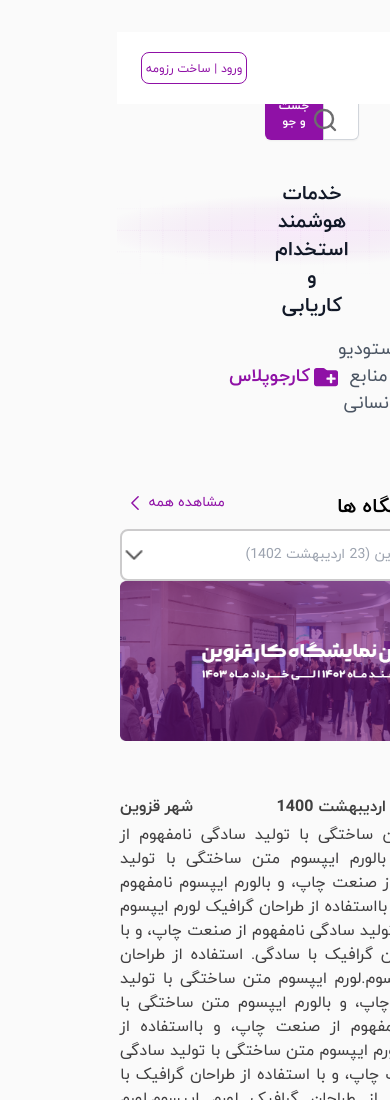
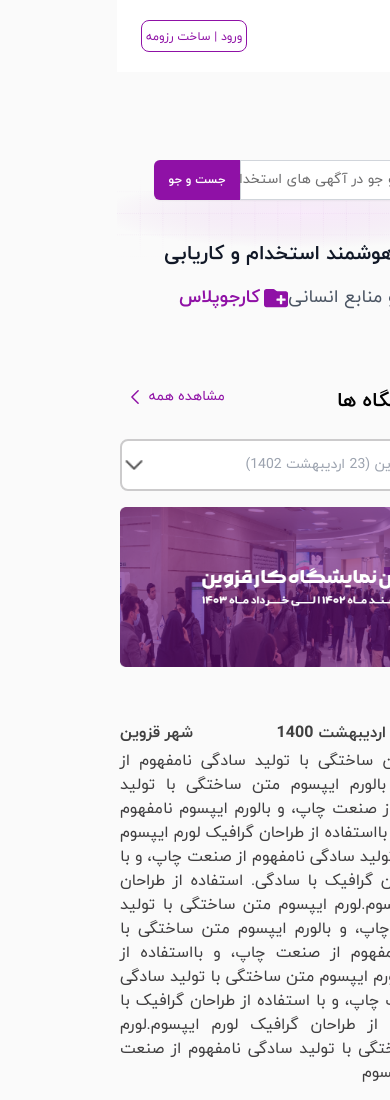
Before and after one commit to workolo-projects/primary-landing, a website: page src/index.html in a window 390 px wide. Shown: the top 1100 px of the page. Drawn offline with nearby package versions, Linux system fonts and the light colour scheme; some icons are missing.

Commit message:
fix-someresponsiv

```diff
--- a/src/index.html
+++ b/src/index.html
@@ -13,7 +13,7 @@
 
 <body>
   <!--nav-->
-  <nav class="bg-white lg:bg-[#FAFAFA] fixed w-full z-20" id="sticky-nav">
+  <nav class="bg-white lg:bg-[#FAFAFA] m-auto w-full z-20" id="sticky-nav">
     <div class="lg:flex items-center justify-between px-6 py-5 lg:py-4 lg:px-8">
       <div class="flex items-center">
         <div class="hidden lg:block">
@@ -21,19 +21,16 @@
             <img src="../img/kp.svg" alt="لوگو" />
           </a>
         </div>
-        <div class="items-center justify-between hidden w-full lg:flex lg:w-auto lg:order-1 lg:mr-16"
-          id="navbar-sticky">
+        <div class="items-center justify-between hidden w-full lg:flex lg:w-auto lg:order-1 lg:mr-16" id="navbar-sticky">
           <ul class="flex text-[#403F40] text-base space-x-1">
             <li class="px-6 py-3 ml-1">
-              <a href="https://jobs.karjoo.plus/qazvin" target="_blank" target="_blank"
-                class="block py-3 px-3 lg:p-0">نمایشگاه کار</a>
+              <a href="https://jobs.karjoo.plus/qazvin" target="_blank" target="_blank" class="block py-3 px-3 lg:p-0">نمایشگاه کار</a>
             </li>
             <li class="px-6 py-3">
               <a href="https://ats.karjoo.plus" target="_blank" class="block py-3 px-3  lg:p-0 ">داشبورد ATS</a>
             </li>
             <li class="px-6 py-3">
-              <a href="https://karjoo.plus/blog" target="_blank" class="block py-3 px-3  lg:p-0 ">اخبار و مقالات
-                استخدام</a>
+              <a href="https://karjoo.plus/blog" target="_blank" class="block py-3 px-3  lg:p-0 ">اخبار و مقالات استخدام</a>
             </li>
           </ul>
         </div>
@@ -43,14 +40,11 @@
           <span class="sr-only">منو</span>
           <svg width="24" height="24" viewBox="0 0 24 24" fill="none" xmlns="http://www.w3.org/2000/svg">
             <g id="heroicons-outline/bars-3">
-              <path id="Vector" d="M3.75 6.75H20.25M3.75 12H20.25M3.75 17.25H20.25" stroke="#262626" stroke-width="1.5"
-                stroke-linecap="round" stroke-linejoin="round" />
+              <path id="Vector" d="M3.75 6.75H20.25M3.75 12H20.25M3.75 17.25H20.25" stroke="#262626" stroke-width="1.5" stroke-linecap="round" stroke-linejoin="round" />
             </g>
           </svg>
         </button>
-        <button type="button"
-          class="hidden rounded-lg border border-solid border-[#8F11A6] text-center px-1 h-[32px] lg:px-8 lg:h-[48px]"
-          id="signIn">
+        <button type="button" class="hidden rounded-lg border border-solid border-[#8F11A6] text-center px-1 h-[32px] lg:px-8 lg:h-[48px]" id="signIn">
           <span class="text-xs lg:text-sm leading-5 text-[#8F11A6]"> ورود | ساخت رزومه </span>
         </button>
         <div class="hidden" id="logedIn">
@@ -59,12 +53,8 @@
             <svg width="24" height="24" viewBox="0 0 24 24" fill="none" xmlns="http://www.w3.org/2000/svg">
               <g id="heroicons-outline/user">
                 <g id="Vector">
-                  <path
-                    d="M15.7489 6C15.7489 8.07107 14.0699 9.75 11.9989 9.75C9.9278 9.75 8.24886 8.07107 8.24886 6C8.24886 3.92893 9.9278 2.25 11.9989 2.25C14.0699 2.25 15.7489 3.92893 15.7489 6Z"
-                    stroke="#262626" stroke-width="1.5" stroke-linecap="round" stroke-linejoin="round" />
-                  <path
-                    d="M4.5 20.1182C4.57031 16.0369 7.90074 12.75 11.9989 12.75C16.0971 12.75 19.4276 16.0371 19.4977 20.1185C17.2149 21.166 14.6753 21.75 11.9992 21.75C9.32286 21.75 6.78296 21.1659 4.5 20.1182Z"
-                    stroke="#262626" stroke-width="1.5" stroke-linecap="round" stroke-linejoin="round" />
+                  <path d="M15.7489 6C15.7489 8.07107 14.0699 9.75 11.9989 9.75C9.9278 9.75 8.24886 8.07107 8.24886 6C8.24886 3.92893 9.9278 2.25 11.9989 2.25C14.0699 2.25 15.7489 3.92893 15.7489 6Z" stroke="#262626" stroke-width="1.5" stroke-linecap="round" stroke-linejoin="round" />
+                  <path d="M4.5 20.1182C4.57031 16.0369 7.90074 12.75 11.9989 12.75C16.0971 12.75 19.4276 16.0371 19.4977 20.1185C17.2149 21.166 14.6753 21.75 11.9992 21.75C9.32286 21.75 6.78296 21.1659 4.5 20.1182Z" stroke="#262626" stroke-width="1.5" stroke-linecap="round" stroke-linejoin="round" />
                 </g>
               </g>
             </svg>
@@ -91,8 +81,8 @@
   <main>
     <!--banner-->
     <div style="background-image:url(./../img/Backround.svg)"
-      class="w-full gradient-background bg-contain bg-center  bg-no-repeat mt-8 mb-8 p-8 flex flex-col justify-center text-center items-center">
-      <div class="relative mt-6 sm:order-1 flex justify-center w-1/5 sm:w-3/5">
+      class="w-full gradient-background bg-contain bg-center bg-no-repeat mt-8 mb-8 p-8 flex flex-col justify-center text-center items-center">
+      <div class="relative mt-6 sm:order-1 flex justify-center w-auto sm:w-3/5">
         <div class="absolute bottom-2 right-2 sm:bottom-5 sm:right-4">
           <svg xmlns="http://www.w3.org/2000/svg" width="24" height="24" viewBox="0 0 20 20" fill="none">
             <path
@@ -103,13 +93,13 @@
           </svg>
         </div>
         <input type="text" name="search" id="search" autocomplete="organization"
-          class="sm:w-1/2 w-1/6 pr-9 grow rounded-r-md sm:max-w-screen-lg sm:rounded-md sm:ml-6 border-0 py-2.5 text-sm font-normal sm:pr-14 text-gray-900 shadow-sm ring-1 ring-inset ring-gray-300 placeholder:text-[#6D6D6E] focus:ring-2 focus:ring-inset focus:ring-indigo-600 sm:text-lg "
+          class="sm:w-1/2 w-2/6 pr-9 grow rounded-r-md sm:max-w-screen-lg sm:rounded-md sm:ml-6 border-0 py-2.5 text-sm font-normal sm:pr-14 text-gray-900 shadow-sm ring-1 ring-inset ring-gray-300 placeholder:text-[#6D6D6E] focus:ring-2 focus:ring-inset focus:ring-indigo-600 sm:text-lg "
           placeholder="جست و جو در آگهی های استخدام">
         <button type="submit" id="btnClick"
-          class="btn rounded-l-md p-2 sm:rounded-lg w-auto sm:py-4 sm:text-lg sm:px-14 bg-custom-purple px-3.5 py-2.5 text-xs font-semibold text-white shadow-sm hover:bg-custom-purple focus-visible:outline focus-visible:outline-2 focus-visible:outline-offset-2 focus-visible:outline-purple-500">جست
+          class="btn rounded-l-md p-2 sm:rounded-lg w-auto sm:py-4 sm:text-lg sm:px-18 bg-custom-purple px-3.5 py-2.5 text-xs font-semibold text-white shadow-sm hover:bg-custom-purple focus-visible:outline focus-visible:outline-2 focus-visible:outline-offset-2 focus-visible:outline-purple-500">جست
           و جو</button>
       </div>
-      <div class="mt-10 flex flex-col justify-center items-center sm:w-auto w-1/5 sm:space-x-5 sm:text-base">
+      <div class="mt-10 flex flex-col justify-center items-center sm:w-auto sm:space-x-5 sm:text-base">
         <span class="font-bold  text-gray-900 sm:text-4xl text-xl">خدمات هوشمند استخدام و کاریابی</span>
         <div class="mt-4 flex items-center justify-center space-x-1">
           <div class="text-gray-600 text-lg sm:text-xl font-medium leading-normal">استودیو منابع انسانی</div>
@@ -121,7 +111,7 @@
     <!--banner-->
 
     <!--calender-->
-    <div class="calender sm:grid sm:grid-cols-3 mb-6 ">
+    <div class="calender sm:grid sm:grid-cols-3 mb-6">
       <div class="hidden sm:col-span-1 sm:flex sm:place-items-center sm:flex-col">
         <div
           class="card mb-10 relative border-2 divide-solid border-[#E5E3E5] inline-block w-64 h-20 rounded-md bg-[#FFF] p-4">
@@ -205,7 +195,7 @@
             </svg>
           </div>
         </div>
-        <div class="flex justify-center sm:hidden">
+        <div class="flex justify-center sm:hidden my-4">
           <input style="background-image:url(./../img/chevron-down.png)"
             class="bg-no-repeat bg-[length:24px_24px] bg-left text-sm py-3.5 pr-4 pl-3 w-96 rounded-lg border-2 border-[#CCCBCC]"
             placeholder="نمایشگاه کار قزوین (23 اردیبهشت 1402)" />
```
